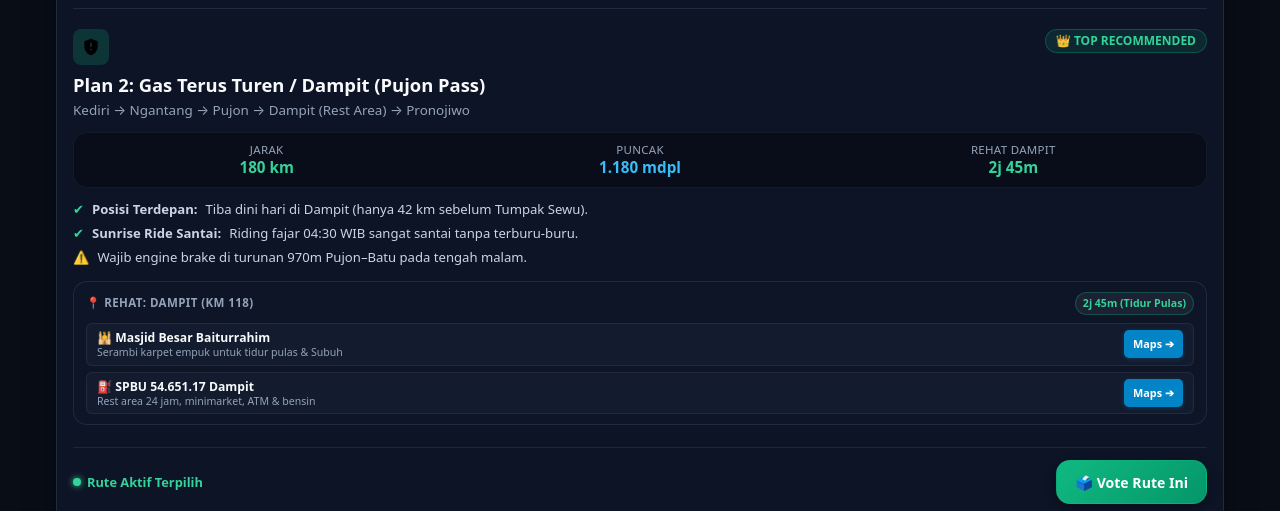
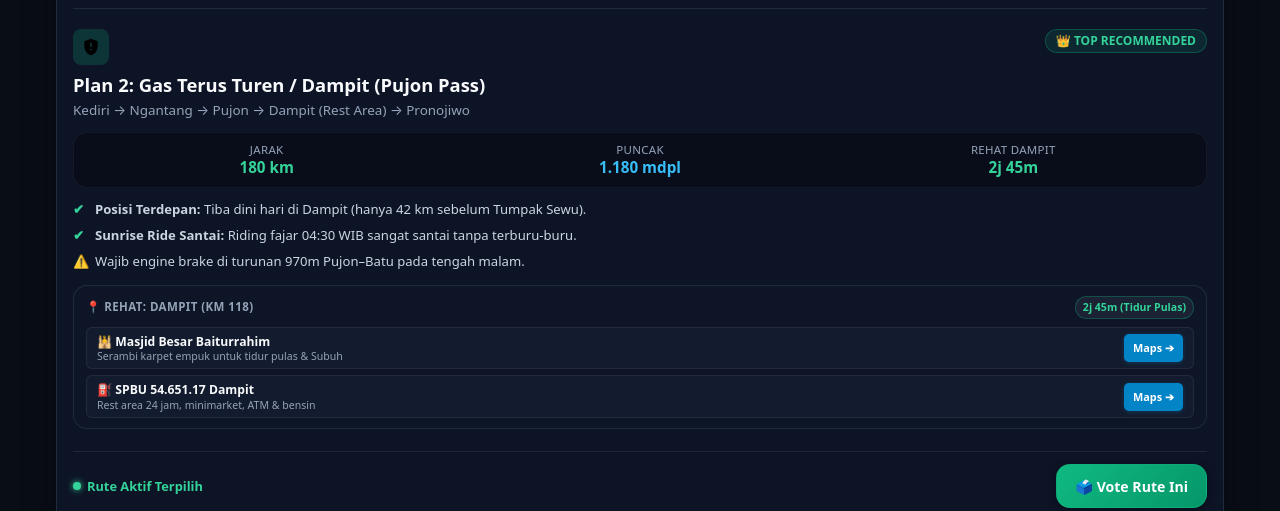
Before and after one commit to nixon42/tumpak-sewu-expedition, a FastAPI app: page / in a window 1280 px wide. Shown: the part 1433-1944 px from the top of the page. Run offline with FastAPI, Linux system fonts and the light colour scheme; data that the repository does not hold is empty.

Commit message:
fix: resolve plan-features-list flex column fragmentation and streamline bullet text

```diff
--- a/static/css/main.css
+++ b/static/css/main.css
@@ -927,19 +927,36 @@
 
     .plan-features-list {
       list-style: none;
+      padding: 0;
+      margin: 0 0 14px 0;
       display: flex;
       flex-direction: column;
-      gap: 6px;
+      gap: 7px;
       font-size: 0.82rem;
       color: var(--text-secondary);
-      margin-bottom: 14px;
+      width: 100%;
+      box-sizing: border-box;
     }
 
     .plan-features-list li {
-      display: flex;
-      align-items: flex-start;
-      gap: 8px;
-      line-height: 1.4;
+      position: relative;
+      padding-left: 22px;
+      line-height: 1.45;
+      display: block;
+      word-break: break-word;
+      overflow-wrap: break-word;
+      width: 100%;
+      box-sizing: border-box;
+    }
+
+    .plan-features-list li > span:first-child {
+      position: absolute;
+      left: 0;
+      top: 0;
+      line-height: 1.45;
+      font-weight: 700;
+      display: inline-block;
+      width: 16px;
     }
 
     /* CARD ACTION FOOTER & IN-CARD VOTING */
--- a/templates/components/unified_route.html
+++ b/templates/components/unified_route.html
@@ -152,9 +152,9 @@
                   </div>
                 </div>
                 <ul class="plan-features-list">
-                  <li><span style="color: var(--sky-400);">✓</span> Rehat di kafe modern 24 jam Kota Malang (Wi-Fi, colokan, kuliner hangat).</li>
-                  <li><span style="color: var(--amber-400);">⚠️</span> Etape subuh cukup panjang (82 km Malang ➔ Pronojiwo harus start 03:15 WIB).</li>
-                  <li><span style="color: var(--rose-400);">⚠️</span> Melintasi turunan curam 970m Pujon–Batu pada tengah malam.</li>
+                  <li><span style="color: var(--sky-400);">✓</span> <strong>Kuliner Murah 24 Jam:</strong> Rehat di Warmindo Mang Ujo / Warkop Brewok Suhat Malang.</li>
+                  <li><span style="color: var(--amber-400);">⚠️</span> <strong>Etape Subuh Panjang:</strong> 82 km Malang ➔ Pronojiwo harus start jam 03:15 WIB.</li>
+                  <li><span style="color: var(--rose-400);">⚠️</span> <strong>Turunan Dingin Pujon:</strong> Wajib engine brake di turunan 970m Pujon–Batu.</li>
                 </ul>
                                 <!-- TITIK REHAT PLAN 1 -->
                 <div class="plan-rest-box">
@@ -389,9 +389,9 @@
                   </div>
                 </div>
                 <ul class="plan-features-list">
-                  <li><span style="color: #a78bfa;">✓</span> <strong>Hangout &amp; Kuliner Murah Meriah:</strong> Nongkrong santai 4j 15m di <em>Warmindo &amp; Kopi Pasar Wage</em> (Jl. Mastrip) / <em>Sambel Bawang Mbok Djilah</em> (Jl. WR Supratman 62). Menu merakyat Rp 5k–15k, teh hangat, indomie, dan charging gawai.</li>
+                  <li><span style="color: #a78bfa;">✓</span> <strong>Kuliner 24 Jam Merakyat:</strong> Rehat 4j 15m di Warmindo Pasar Wage / Sambel Mbok Djilah (Rp 5k–15k).</li>
                   <li><span style="color: var(--emerald-400);">✓</span> <strong>0% Turunan Ekstrem Pujon:</strong> Topografi landai bebas risiko rem blong 970m.</li>
-                  <li><span style="color: #a78bfa;">✓</span> <strong>Midnight Riding Dingin &amp; Sepi:</strong> Start riding 02:30 WIB jalanan Blitar–Kepanjen sangat sepi &amp; mulus.</li>
+                  <li><span style="color: #a78bfa;">✓</span> <strong>Midnight Ride Sepi:</strong> Start riding 02:30 WIB jalanan Blitar–Kepanjen lengang &amp; mulus.</li>
                 </ul>
                 <!-- TITIK REHAT PLAN 4 -->
                 <div class="plan-rest-box">
--- a/templates/index.html
+++ b/templates/index.html
@@ -7,7 +7,7 @@
   <!-- Leaflet.js CSS & JavaScript for Interactive Map (Requirement R1) -->
   <link rel="stylesheet" href="https://unpkg.com/leaflet@1.9.4/dist/leaflet.css" />
   <script src="https://unpkg.com/leaflet@1.9.4/dist/leaflet.js"></script>
-  <link rel="stylesheet" href="/static/css/main.css?v=20260827_13">
+  <link rel="stylesheet" href="/static/css/main.css?v=20260827_16">
 </head>
 <body>
 
```
